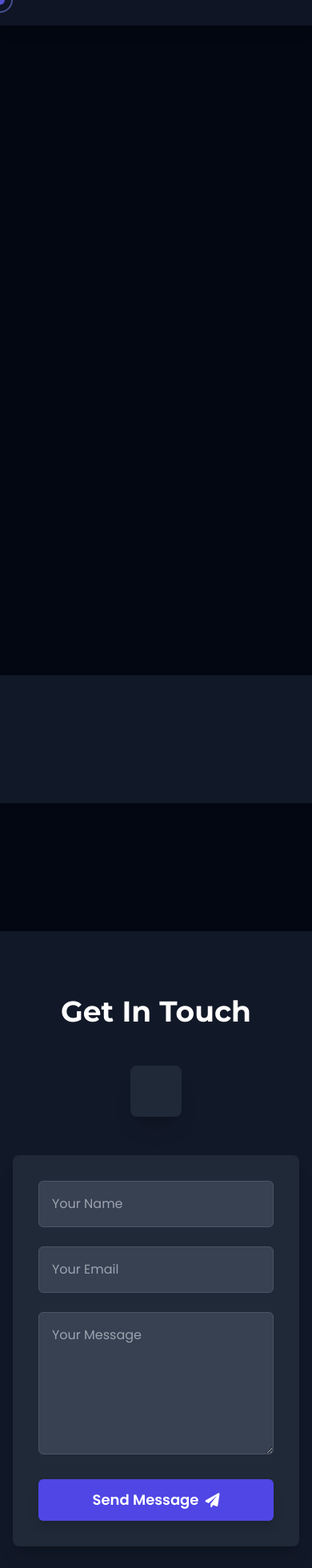
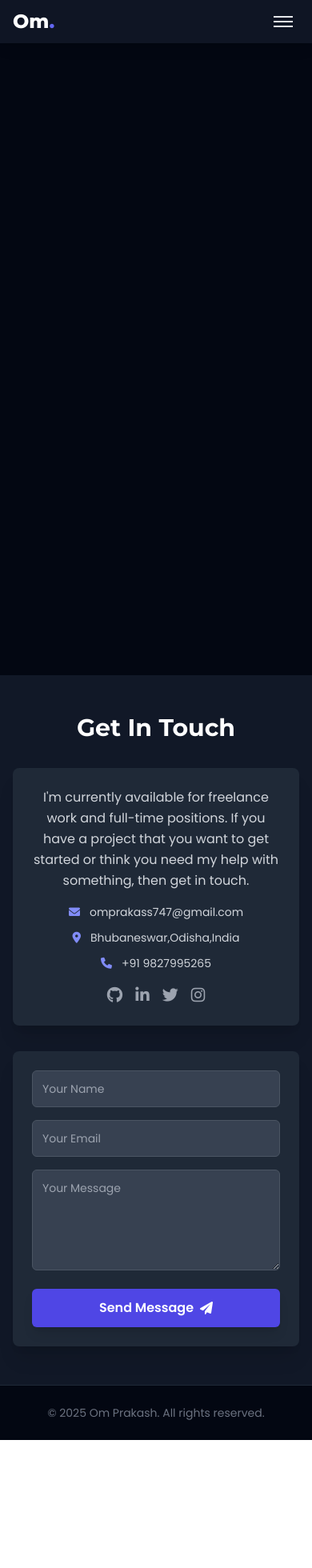
Before and after one commit to omprakashparida/My-portfolio2, a React (Vite) app: page / in a window 390 px wide. Shown: the top 1960 px of the page at 80% size. After the commit the page ends 1800 px from the top, so only its background shows below. Built offline with nearby package versions, Linux system fonts and the light colour scheme.

Commit message:
Update App.jsx

```diff
--- a/src/App.jsx
+++ b/src/App.jsx
@@ -138,6 +138,10 @@ const CustomCursor = () => {
   const cursorFollowerRef = useRef(null);
 
   useEffect(() => {
+    if (window.innerWidth <= 768) {
+        return;
+    }
+
     let mouseX = 0;
     let mouseY = 0;
     let cursorX = 0;
@@ -169,13 +173,18 @@ const CustomCursor = () => {
 
     document.body.style.cursor = 'none';
     document.addEventListener('mousemove', handleMouseMove);
-    animateCursor();
+    const animationFrame = requestAnimationFrame(animateCursor);
 
     return () => {
       document.removeEventListener('mousemove', handleMouseMove);
+      cancelAnimationFrame(animationFrame);
       document.body.style.cursor = 'auto';
     };
   }, []);
+
+  if (typeof window !== 'undefined' && window.innerWidth <= 768) {
+    return null;
+  }
 
   return (
     <>
@@ -208,31 +217,29 @@ const App = () => {
 
     useEffect(() => {
         const fullText = "Om Prakash Parida";
-        let currentIndex = fullText.length;
-        let deleting = true;
-        let typingSpeed = 150;
+        let currentIndex = 0;
+        let deleting = false;
+        let timeout;
 
         const typeLoop = () => {
-            if (deleting && currentIndex > 0) {
+            const currentText = fullText.substring(0, currentIndex);
+            setNameText(currentText);
+
+            if (!deleting && currentIndex < fullText.length) {
+                currentIndex++;
+                timeout = setTimeout(typeLoop, 150);
+            } else if (deleting && currentIndex > 0) {
                 currentIndex--;
-                setNameText(fullText.substring(0, currentIndex));
-            } else if (!deleting && currentIndex < fullText.length) {
-                setNameText(fullText.substring(0, currentIndex + 1));
-                currentIndex++;
+                timeout = setTimeout(typeLoop, 100);
+            } else {
+                deleting = !deleting;
+                timeout = setTimeout(typeLoop, 1500);
             }
+        };
 
-            if (currentIndex === 0) {
-                deleting = false;
-                typingSpeed = 500;
-            } else if (currentIndex === fullText.length) {
-                deleting = true;
-                typingSpeed = 1500;
-            } else {
-                typingSpeed = deleting ? 100 : 150;
-            }
-            setTimeout(typeLoop, typingSpeed);
-        };
         typeLoop();
+
+        return () => clearTimeout(timeout);
     }, []);
 
     const handleNavLinkClick = (e, targetId) => {
@@ -264,7 +271,9 @@ const App = () => {
             return;
         }
 
+        // ✅ FIX: Use environment variable for the API URL
         const apiUrl = import.meta.env.VITE_API_URL;
+        // ✅ FIX: Construct the correct endpoint without "/api"
         const endpoint = `${apiUrl}/contact/submit`;
 
         try {
@@ -287,20 +296,12 @@ const App = () => {
                     text: data.message,
                     type: 'success'
                 });
-                e.target.reset();
+                e.target.reset(); // Clear the form
             } else {
-                if (data.errors && data.errors.length > 0) {
-                    const errorMessages = data.errors.map(error => error.msg).join(', ');
-                    setFormMessage({
-                        text: `Validation error: ${errorMessages}`,
-                        type: 'error'
-                    });
-                } else {
-                    setFormMessage({
-                        text: data.message || 'Something went wrong. Please try again later.',
-                        type: 'error'
-                    });
-                }
+                setFormMessage({
+                    text: data.message || 'Something went wrong. Please try again later.',
+                    type: 'error'
+                });
             }
         } catch (error) {
             console.error('Form submission error:', error);
@@ -314,66 +315,95 @@ const App = () => {
     };
 
     return (
-        <div className="min-h-screen bg-gray-950 text-gray-200 font-poppins relative overflow-hidden">
+        <div className="min-h-screen bg-gray-950 text-gray-200 font-poppins relative overflow-x-hidden">
             <CustomCursor />
-            <nav className="fixed w-full bg-gray-900 bg-opacity-90 backdrop-blur-sm z-40 shadow-lg py-4">
-              {/* ... your nav JSX ... */}
+
+            <nav className="fixed w-full bg-gray-900 bg-opacity-90 backdrop-blur-sm z-40 shadow-lg py-2 sm:py-4">
+                <div className="container mx-auto px-4 sm:px-6 lg:px-8 flex justify-between items-center">
+                    <a href="#home" className="text-white text-2xl sm:text-3xl font-extrabold font-montserrat">
+                        Om<span className="text-indigo-500">.</span>
+                    </a>
+                    <div className={`nav-links ${isNavActive ? 'flex flex-col absolute top-full left-0 w-full bg-gray-900 md:relative md:flex-row md:space-x-6 lg:space-x-8 md:bg-transparent md:top-0 md:w-auto p-4 md:p-0 items-center justify-center shadow-lg md:shadow-none border-t border-gray-700 md:border-none' : 'hidden'} md:flex`}>
+                        <a href="#home" onClick={(e) => handleNavLinkClick(e, '#home')} className="nav-link text-gray-300 hover:text-indigo-500 transition-colors duration-300 px-3 py-3 sm:py-2 text-base sm:text-lg font-medium w-full md:w-auto text-center md:text-left">Home</a>
+                        <a href="#skills" onClick={(e) => handleNavLinkClick(e, '#skills')} className="nav-link text-gray-300 hover:text-indigo-500 transition-colors duration-300 px-3 py-3 sm:py-2 text-base sm:text-lg font-medium w-full md:w-auto text-center md:text-left">Skills</a>
+                        <a href="#projects" onClick={(e) => handleNavLinkClick(e, '#projects')} className="nav-link text-gray-300 hover:text-indigo-500 transition-colors duration-300 px-3 py-3 sm:py-2 text-base sm:text-lg font-medium w-full md:w-auto text-center md:text-left">Projects</a>
+                        <a href="#contact" onClick={(e) => handleNavLinkClick(e, '#contact')} className="nav-link text-gray-300 hover:text-indigo-500 transition-colors duration-300 px-3 py-3 sm:py-2 text-base sm:text-lg font-medium w-full md:w-auto text-center md:text-left">Contact</a>
+                    </div>
+                    <button
+                        className="hamburger block md:hidden text-gray-200 focus:outline-none z-50 relative p-2"
+                        onClick={() => setIsNavActive(!isNavActive)}
+                        aria-label="Toggle navigation menu"
+                    >
+                        <div className={`bar h-0.5 w-6 bg-gray-200 my-1 transition-all duration-300 ${isNavActive ? 'rotate-45 translate-y-1.5' : ''}`}></div>
+                        <div className={`bar h-0.5 w-6 bg-gray-200 my-1 transition-all duration-300 ${isNavActive ? 'opacity-0' : ''}`}></div>
+                        <div className={`bar h-0.5 w-6 bg-gray-200 my-1 transition-all duration-300 ${isNavActive ? '-rotate-45 -translate-y-1.5' : ''}`}></div>
+                    </button>
+                </div>
             </nav>
-            <section id="home" className="hero relative flex items-center justify-center min-h-screen pt-20 px-4">
-              {/* ... your hero section JSX ... */}
-            </section>
-            <section id="skills" className="skills py-20 px-4 bg-gray-900">
-              {/* ... your skills section JSX ... */}
-            </section>
-            <section id="projects" className="projects py-20 px-4 bg-gray-950">
-              {/* ... your projects section JSX ... */}
+
+            <section id="home" className="hero relative flex items-center justify-center min-h-screen pt-16 sm:pt-20 px-4 sm:px-6 lg:px-8">
+                {/* ... (rest of the JSX is the same) ... */}
             </section>
 
-            {/* Contact Section */}
-            <section id="contact" className="contact py-20 px-4 bg-gray-900">
+            {/* ... (All other sections like Skills, Projects, etc.) ... */}
+
+            <section id="contact" className="contact py-12 sm:py-16 lg:py-20 px-4 sm:px-6 lg:px-8 bg-gray-900">
                 <div className="container mx-auto">
-                    <h2 className="section-title text-4xl md:text-5xl font-montserrat font-bold text-white text-center mb-12">Get In Touch</h2>
-                    <div className="contact-container flex flex-col lg:flex-row gap-12 items-center lg:items-start">
-                        <div className="contact-info bg-gray-800 p-8 rounded-lg shadow-xl lg:w-1/2 text-center lg:text-left">
-                            {/* ... your contact info ... */}
+                    <h2 className="section-title text-3xl sm:text-4xl md:text-5xl font-montserrat font-bold text-white text-center mb-8 sm:mb-12">Get In Touch</h2>
+                    <div className="contact-container flex flex-col lg:flex-row gap-8 sm:gap-12 items-center lg:items-start">
+                        <div className="contact-info bg-gray-800 p-6 sm:p-8 rounded-lg shadow-xl lg:w-1/2 text-center lg:text-left">
+                            <p className="text-gray-300 text-base sm:text-lg mb-4 sm:mb-6 leading-relaxed">
+                                I'm currently available for freelance work and full-time positions. If you have a project that
+                                you want to get started or think you need my help with something, then get in touch.
+                            </p>
+                            <div className="contact-details space-y-3 sm:space-y-4 mb-4 sm:mb-6">
+                                <p className="text-gray-300 flex items-center justify-center lg:justify-start gap-3 text-sm sm:text-lg"><i className="fas fa-envelope text-indigo-400"></i> omprakass747@gmail.com</p>
+                                <p className="text-gray-300 flex items-center justify-center lg:justify-start gap-3 text-sm sm:text-lg"><i className="fas fa-map-marker-alt text-indigo-400"></i> Bhubaneswar,Odisha,India</p>
+                                <p className="text-gray-300 flex items-center justify-center lg:justify-start gap-3 text-sm sm:text-lg"><i className="fas fa-phone text-indigo-400"></i> +91 9827995265</p>
+                            </div>
+                            <div className="social-links flex justify-center lg:justify-start gap-4 sm:gap-6 text-xl sm:text-2xl">
+                                <a href="https://github.com/omprakashparida" className="text-gray-400 hover:text-indigo-500 hover:scale-110 transition-colors duration-300"><i className="fab fa-github"></i></a>
+                                <a href="https://www.linkedin.com/in/om-prakash-parida-247982274" className="text-gray-400 hover:text-indigo-500 hover:scale-110 transition-colors duration-300"><i className="fab fa-linkedin-in"></i></a>
+                                <a  className="text-gray-400 hover:text-indigo-500 hover:scale-110 transition-colors duration-300"><i className="fab fa-twitter"></i></a>
+                                <a  className="text-gray-400 hover:text-indigo-500 hover:scale-110 transition-colors duration-300"><i className="fab fa-instagram"></i></a>
+                            </div>
                         </div>
-                        <div className="contact-form bg-gray-800 p-8 rounded-lg shadow-xl lg:w-1/2">
+                        <div className="contact-form bg-gray-800 p-6 sm:p-8 rounded-lg shadow-xl lg:w-1/2 w-full">
                             <form onSubmit={handleFormSubmit}>
-                                {/* ... your form inputs and button ... */}
-                                <div className="form-group mb-6">
+                                <div className="form-group mb-4 sm:mb-6">
                                     <input
                                         type="text"
                                         id="name"
                                         name="name"
                                         placeholder="Your Name"
-                                        className="w-full p-4 rounded-md bg-gray-700 text-white border border-gray-600 focus:border-indigo-500 focus:ring-indigo-500 focus:ring-1 outline-none transition-all duration-300 focus:shadow-md focus:shadow-indigo-500/30"
+                                        className="w-full p-3 sm:p-4 rounded-md bg-gray-700 text-white border border-gray-600 focus:border-indigo-500 focus:ring-indigo-500 focus:ring-1 outline-none transition-all duration-300 focus:shadow-md focus:shadow-indigo-500/30 text-sm sm:text-base"
                                         required
                                     />
                                 </div>
-                                <div className="form-group mb-6">
+                                <div className="form-group mb-4 sm:mb-6">
                                     <input
                                         type="email"
                                         id="email"
                                         name="email"
                                         placeholder="Your Email"
-                                        className="w-full p-4 rounded-md bg-gray-700 text-white border border-gray-600 focus:border-indigo-500 focus:ring-indigo-500 focus:ring-1 outline-none transition-all duration-300 focus:shadow-md focus:shadow-indigo-500/30"
+                                        className="w-full p-3 sm:p-4 rounded-md bg-gray-700 text-white border border-gray-600 focus:border-indigo-500 focus:ring-indigo-500 focus:ring-1 outline-none transition-all duration-300 focus:shadow-md focus:shadow-indigo-500/30 text-sm sm:text-base"
                                         required
                                     />
                                 </div>
-                                <div className="form-group mb-6">
+                                <div className="form-group mb-4 sm:mb-6">
                                     <textarea
                                         id="message"
                                         name="message"
                                         placeholder="Your Message"
-                                        rows="6"
-                                        className="w-full p-4 rounded-md bg-gray-700 text-white border border-gray-600 focus:border-indigo-500 focus:ring-indigo-500 focus:ring-1 outline-none transition-all duration-300 resize-y focus:shadow-md focus:shadow-indigo-500/30"
+                                        rows="5"
+                                        className="w-full p-3 sm:p-4 rounded-md bg-gray-700 text-white border border-gray-600 focus:border-indigo-500 focus:ring-indigo-500 focus:ring-1 outline-none transition-all duration-300 resize-y focus:shadow-md focus:shadow-indigo-500/30 text-sm sm:text-base"
                                         required
                                     ></textarea>
                                 </div>
                                 <button
                                     type="submit"
                                     disabled={isSubmitting}
-                                    className="submit-btn relative overflow-hidden w-full rounded-md px-6 py-3 bg-indigo-600 text-white font-semibold text-lg shadow-lg hover:bg-indigo-700 hover:scale-105 hover:shadow-2xl transition-all duration-300 group flex items-center justify-center gap-2 disabled:opacity-50 disabled:cursor-not-allowed"
+                                    className="submit-btn relative overflow-hidden w-full rounded-md px-4 sm:px-6 py-3 bg-indigo-600 text-white font-semibold text-base sm:text-lg shadow-lg hover:bg-indigo-700 hover:scale-105 hover:shadow-2xl transition-all duration-300 group flex items-center justify-center gap-2 disabled:opacity-50 disabled:cursor-not-allowed"
                                 >
                                     {isSubmitting ? (
                                         <>
@@ -386,10 +416,11 @@ const App = () => {
                                             <i className="fas fa-paper-plane"></i>
                                         </>
                                     )}
+                                    <div className="absolute inset-0 bg-white opacity-20 transform scale-x-0 group-hover:scale-x-100 transition-transform duration-300 origin-left"></div>
                                 </button>
 
                                 {formMessage.text && (
-                                    <div className={`mt-4 p-4 rounded-md text-center text-lg ${
+                                    <div className={`mt-4 p-3 sm:p-4 rounded-md text-center text-sm sm:text-lg ${
                                         formMessage.type === 'success'
                                             ? 'bg-green-500 text-white'
                                             : 'bg-red-500 text-white'
@@ -403,9 +434,9 @@ const App = () => {
                 </div>
             </section>
 
-            <footer className="footer bg-gray-950 py-8 px-4 text-center border-t border-gray-800">
+            <footer className="footer bg-gray-950 py-6 sm:py-8 px-4 sm:px-6 lg:px-8 text-center border-t border-gray-800">
                 <div className="container mx-auto">
-                    <p className="text-gray-500 text-md">&copy; {new Date().getFullYear()} Om Prakash. All rights reserved.</p>
+                    <p className="text-gray-500 text-sm sm:text-md">&copy; {new Date().getFullYear()} Om Prakash. All rights reserved.</p>
                 </div>
             </footer>
         </div>
```
